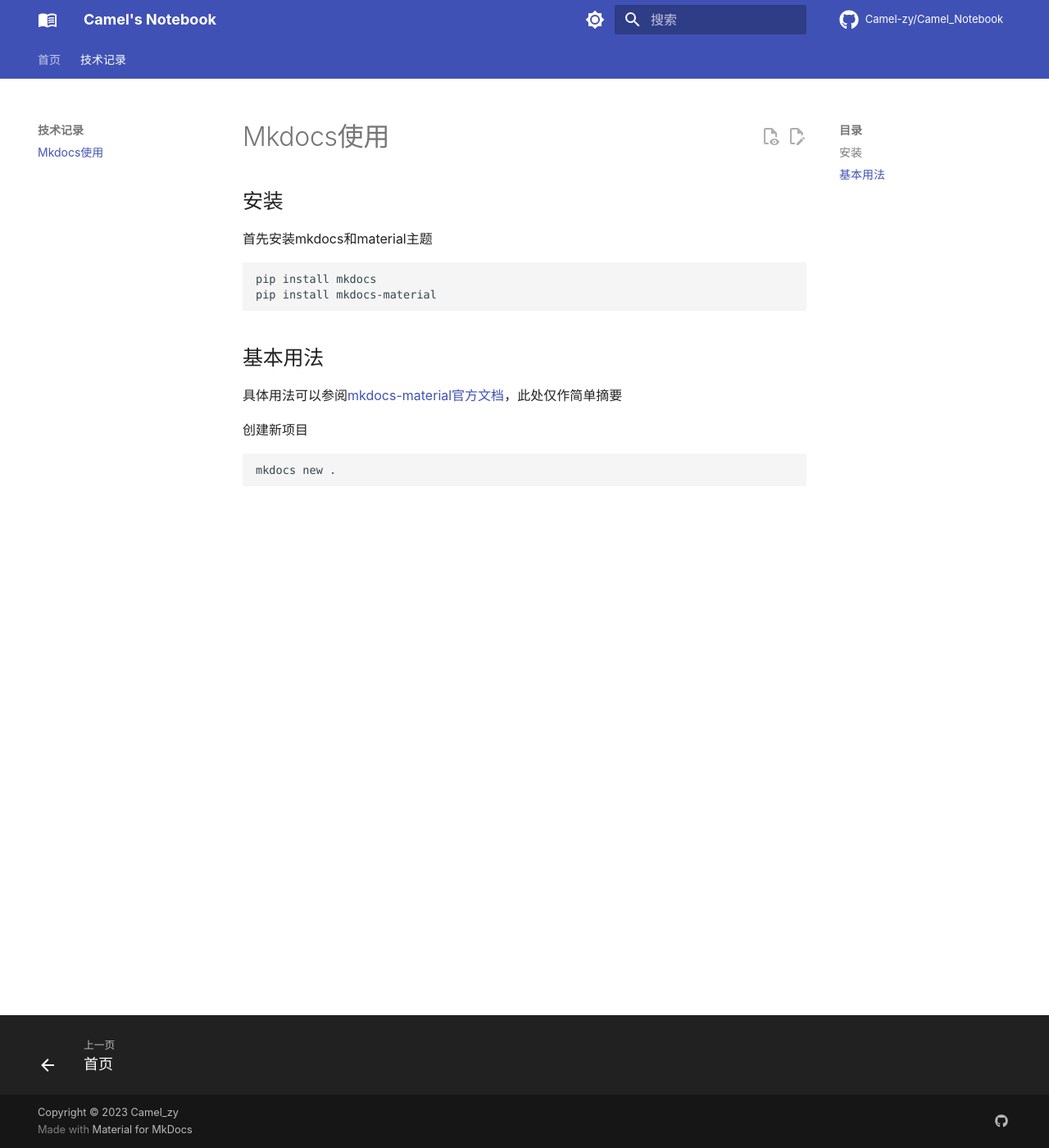
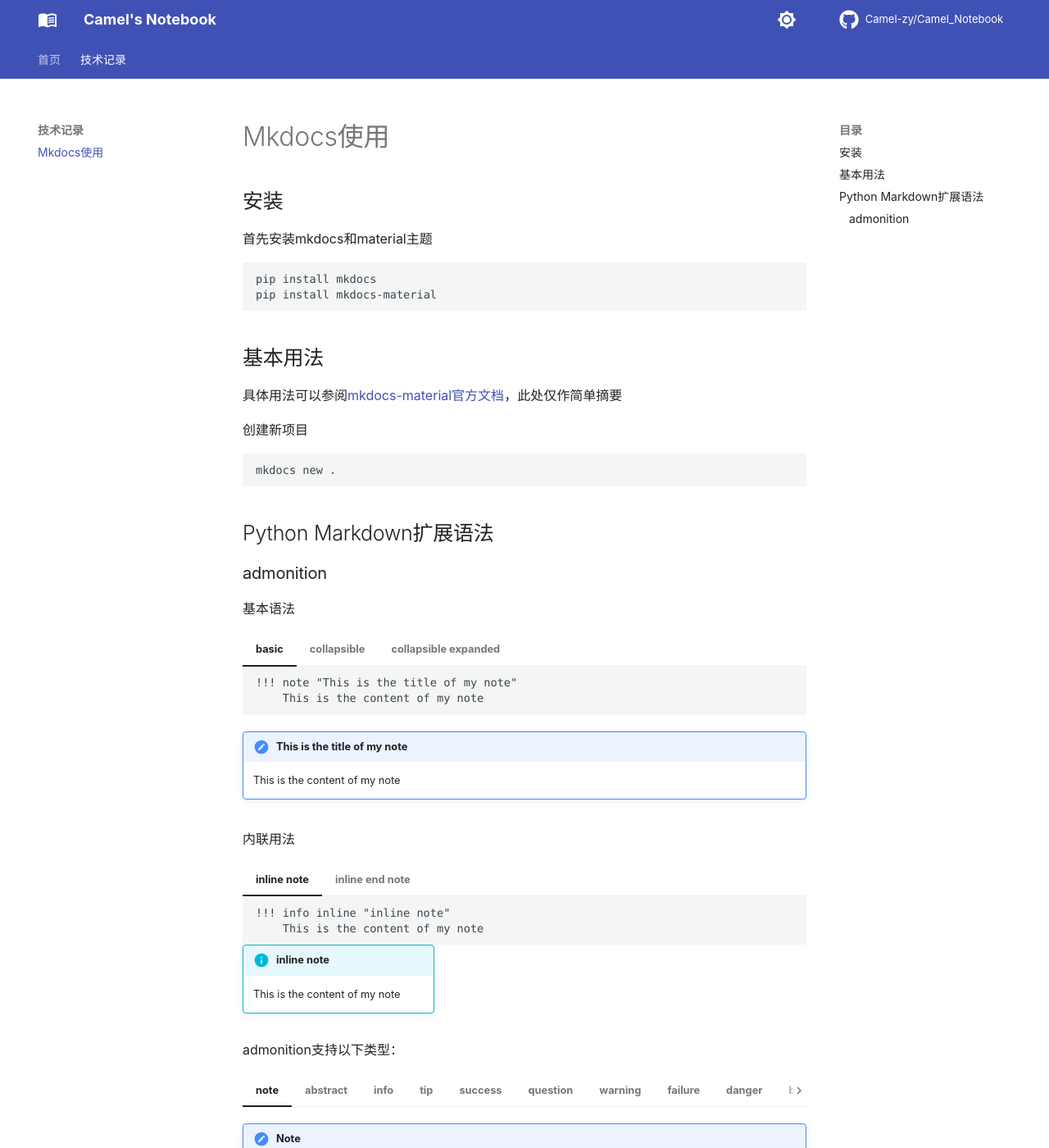
Before and after one commit to Camel-zy/Camel_Notebook, an MkDocs documentation site: the page built from docs/技术记录/mkdocs.md, in a window 1280 px wide and 1400 px high. Shown: the whole window at 82% size. Built offline with MkDocs 1.6.1 and Material for MkDocs 9.7.7, drawn with Linux system fonts in a browser that asks for light colours; comment, search, counter and statistics services are not loaded; some of the changed text lies outside the part shown.

Commit message:
build(mkdocs):
1. 增加修订时间显示
2. 增加评论系统（giscus）
3. 隐藏页脚（上一页/下一页）
4. 增加admonitions功能

````diff
--- a/docs/stylesheets/extra.css
+++ b/docs/stylesheets/extra.css
@@ -11,3 +11,7 @@
     --md-text-font: "LXGW WenKai", "JetBrains Mono";
     --md-code-font: "JetBrains Mono", "Consolas";
 }
+
+.md-footer__inner {
+    display: none !important;
+}
--- a/docs/技术记录/mkdocs.md
+++ b/docs/技术记录/mkdocs.md
@@ -1,3 +1,7 @@
+---
+title: Mkdocs使用
+---
+
 # Mkdocs使用
 ## 安装
 首先安装mkdocs和material主题
@@ -13,3 +17,93 @@
 ```shell
 mkdocs new .
 ```
+
+## Python Markdown扩展语法
+### admonition
+
+基本语法
+
+=== "basic"
+
+    ```markdown
+    !!! note "This is the title of my note"
+        This is the content of my note
+    ```
+    !!! note "This is the title of my note"
+        This is the content of my note
+
+=== "collapsible"
+
+    ```markdown
+    ??? note "Collapsible note"
+        This is the content of my note
+    ```
+
+    ??? note "Collapsible note"
+        This is the content of my note
+
+=== "collapsible expanded"
+
+    ```markdown
+    ???+ note "Collapsible note with expanded content"
+        This is the content of my note
+    ```
+
+    ???+ note "Collapsible note with expanded content"
+        This is the content of my note
+
+内联用法
+=== "inline note"
+    ```markdown
+    !!! info inline "inline note"
+        This is the content of my note
+    ```
+    !!! info inline "inline note"
+        This is the content of my note
+
+=== "inline end note"
+    ```markdown
+    !!! info inline end "inline end note"
+        This is the content of my note
+    ```
+    !!! info inline end "inline end note"
+        This is the content of my note
+
+admonition支持以下类型：
+
+=== "note"
+    !!! note "Note"
+        This is the content of my note
+=== "abstract"
+    !!! abstract "Abstract"
+        This is the content of my abstract
+=== "info"
+    !!! info "Info"
+        This is the content of my info
+=== "tip"
+    !!! tip "Tip"
+        This is the content of my tip
+=== "success"
+    !!! success "Success"
+        This is the content of my success
+=== "question"
+    !!! question "Question"
+        This is the content of my question
+=== "warning"
+    !!! warning "Warning"
+        This is the content of my warning
+=== "failure"
+    !!! failure "Failure"
+        This is the content of my failure
+=== "danger"
+    !!! danger "Danger"
+        This is the content of my danger
+=== "bug"
+    !!! bug "Bug"
+        This is the content of my bug
+=== "example"
+    !!! example "Example"
+        This is the content of my example
+=== "quote"
+    !!! quote "Quote"
+        This is the content of my quote
--- a/mkdocs.yml
+++ b/mkdocs.yml
@@ -29,13 +29,19 @@
     - search.highlight
     - search.share
     - navigation.footer
-    - content.action.edit
-    - content.action.view
+    # - content.action.edit # 启用编辑按钮（跳转至github）
+    # - content.action.view # 启用查看源代码按钮（跳转至github）
+  custom_dir: overrides
 extra_css:
   - stylesheets/extra.css
 plugins:
-  - search:
-      lang: zh
+  # - search:
+#       lang: zh  # 前面设置主题语言之后这边好像默认就是中文了
+  - git-revision-date-localized:
+      enable_creation_date: true
+      type: iso_date
+  - offline:
+      enabled: true
 extra:
   social:
     - icon: fontawesome/brands/github
@@ -44,3 +50,9 @@
 repo_name: Camel-zy/Camel_Notebook
 edit_uri: edit/master/docs/
 copyright: Copyright &copy; 2023 Camel_zy
+markdown_extensions:
+  - admonition
+  - pymdownx.details
+  - pymdownx.superfences
+  - pymdownx.tabbed:
+      alternate_style: true
--- /dev/null
+++ b/overrides/partials/comments.html
@@ -0,0 +1,36 @@
+<h2 id="__comments">{{ lang.t("meta.comments") }}</h2>
+<!-- Insert generated snippet here -->
+<script src="https://giscus.app/client.js" data-repo="Camel-zy/Camel_Notebook" data-repo-id="R_kgDOJ4k4Ww"
+    data-category="Announcements" data-category-id="DIC_kwDOJ4k4W84CXurX" data-mapping="pathname" data-strict="0"
+    data-reactions-enabled="1" data-emit-metadata="0" data-input-position="top" data-theme="preferred_color_scheme"
+    data-lang="zh-CN" data-loading="lazy" crossorigin="anonymous" async>
+    </script>
+<!-- Synchronize Giscus theme with palette -->
+<script>
+    var giscus = document.querySelector("script[src*=giscus]")
+
+    /* Set palette on initial load */
+    var palette = __md_get("__palette")
+    if (palette && typeof palette.color === "object") {
+        var theme = palette.color.scheme === "slate" ? "dark_dimmed" : "light"
+        giscus.setAttribute("data-theme", theme)
+    }
+
+    /* Register event handlers after documented loaded */
+    document.addEventListener("DOMContentLoaded", function () {
+        var ref = document.querySelector("[data-md-component=palette]")
+        ref.addEventListener("change", function () {
+            var palette = __md_get("__palette")
+            if (palette && typeof palette.color === "object") {
+                var theme = palette.color.scheme === "slate" ? "dark_dimmed" : "light"
+
+                /* Instruct Giscus to change theme */
+                var frame = document.querySelector(".giscus-frame")
+                frame.contentWindow.postMessage(
+                    { giscus: { setConfig: { theme } } },
+                    "https://giscus.app"
+                )
+            }
+        })
+    })
+</script>
````
Also changed, not shown: 1 other file.
